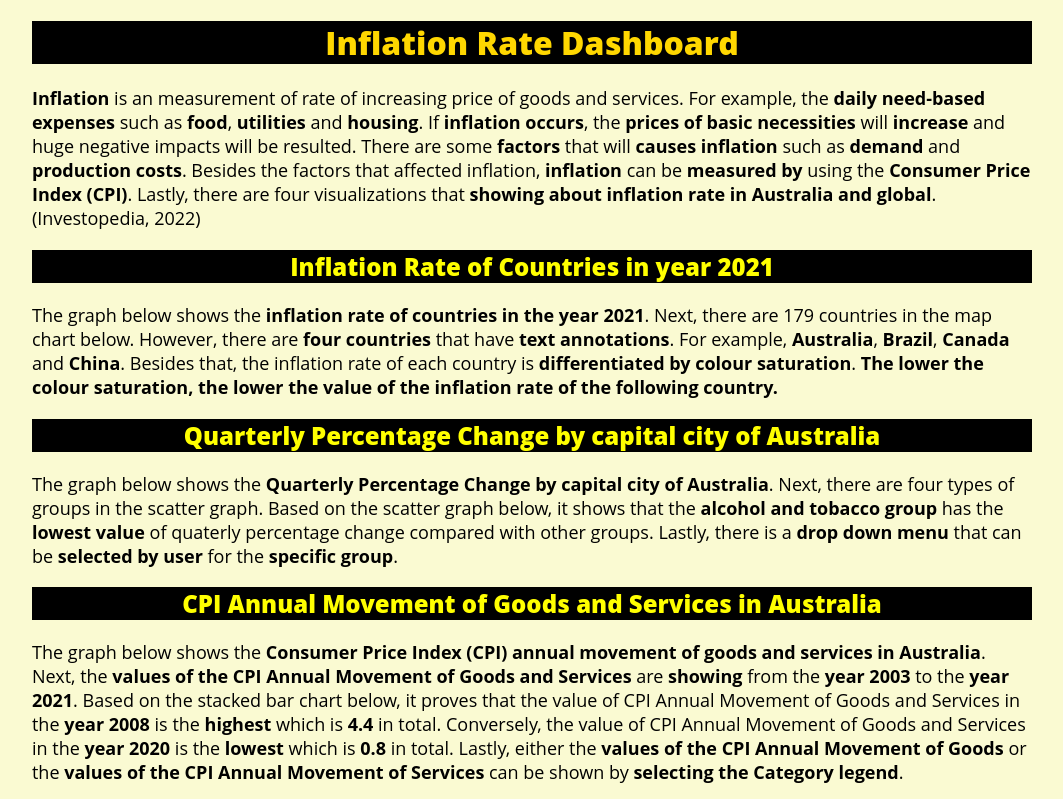
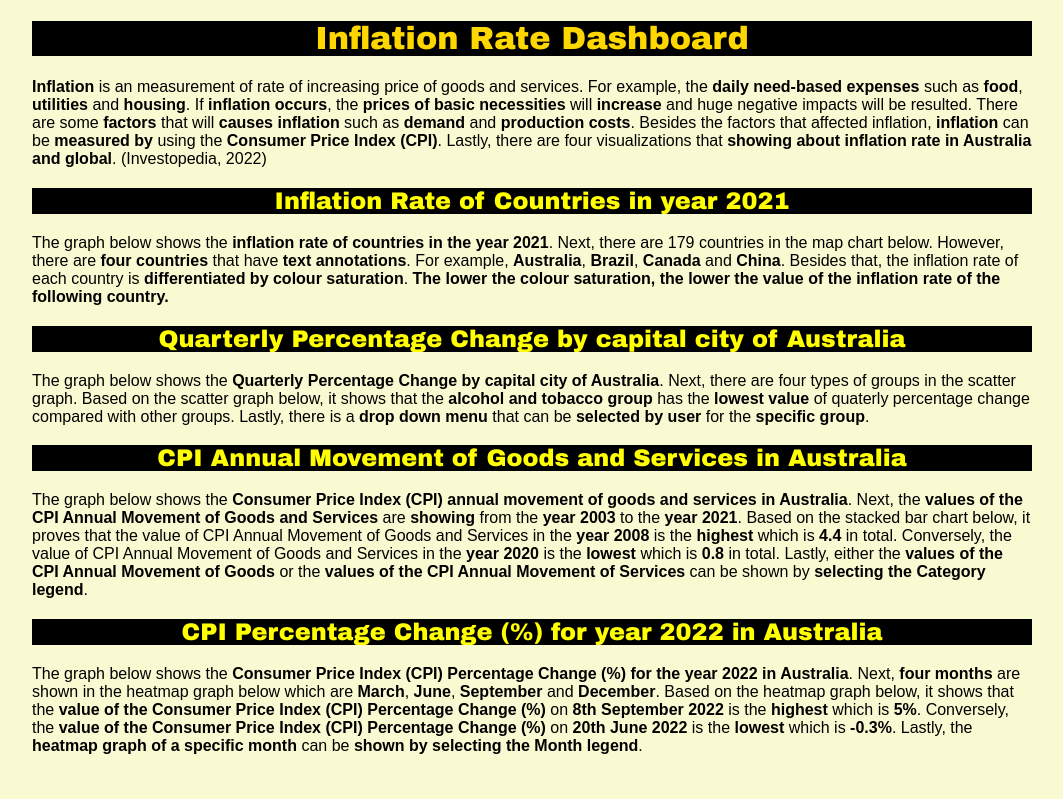
Before and after one commit to ManHyin/Assignment-2, a plain HTML site: page index.html in a window 1280 px wide. Shown: the top 799 px of the page, without its empty margins (108-1171 px from the left). Drawn offline with Linux system fonts and the light colour scheme; a script that the page names is missing.

Commit message:
Add files via upload

```diff
--- a/CPIPercentageChange.json
+++ b/CPIPercentageChange.json
@@ -31,6 +31,7 @@
         },
         "color": {
           "field": "Month",
+          "type": "nominal",
           "scale": {"range": [
           "#984ea3",
           "#ff7f00",
--- a/css.css
+++ b/css.css
@@ -5,7 +5,7 @@ div {
 
 h1 {
     font-weight: 900;
-    font-family: 'Open Sans', sans-serif;
+    font-family: "Arial Black", Arial Bold;
     text-align: center;
     background-color: black;
     color: gold;
@@ -14,17 +14,10 @@ h1 {
 
 h2 {
     font-weight: 900;
-    font-family: 'Open Sans', sans-serif;
+    font-family: "Arial Black", Arial Bold;
     text-align: center;
     background-color: black;
     color: yellow;
-}
-
-h3 {
-    font-weight: 500;
-    font-size: large;
-    font-family: 'Open Sans', sans-serif;
-    text-align: left;
 }
 
 body {
@@ -33,8 +26,8 @@ body {
 
 p {
     font-weight: 500;
-    font-size: large;
-    font-family: 'Open Sans', sans-serif;
+    font-size: medium;
+    font-family: Arial, Helvetica, sans-serif;
     text-align: left;
 }
 
--- a/index.html
+++ b/index.html
@@ -16,7 +16,7 @@
 <body>
 <div class="middle">
 <h1>Inflation Rate Dashboard</h1>
-<h3>
+<p>
     <b>Inflation</b> is an measurement of rate of increasing price of goods and services.
     For example, the <b>daily need-based expenses</b> such as <b>food</b>, <b>utilities</b> and <b>housing</b>.
     If <b>inflation occurs</b>, the <b>prices of basic necessities</b> will <b>increase</b> and huge negative impacts will be resulted.
@@ -24,7 +24,7 @@
     Besides the factors that affected inflation, <b>inflation</b> can be <b>measured by</b> using the <b>Consumer Price Index (CPI)</b>.
     Lastly, there are four visualizations that <b>showing about inflation rate in Australia and global</b>.
     (Investopedia, 2022)
-</h3>
+</p>
 <h2>Inflation Rate of Countries in year 2021</h2>
 <p>
     The graph below shows the <b>inflation rate of countries in the year 2021</b>.
```
